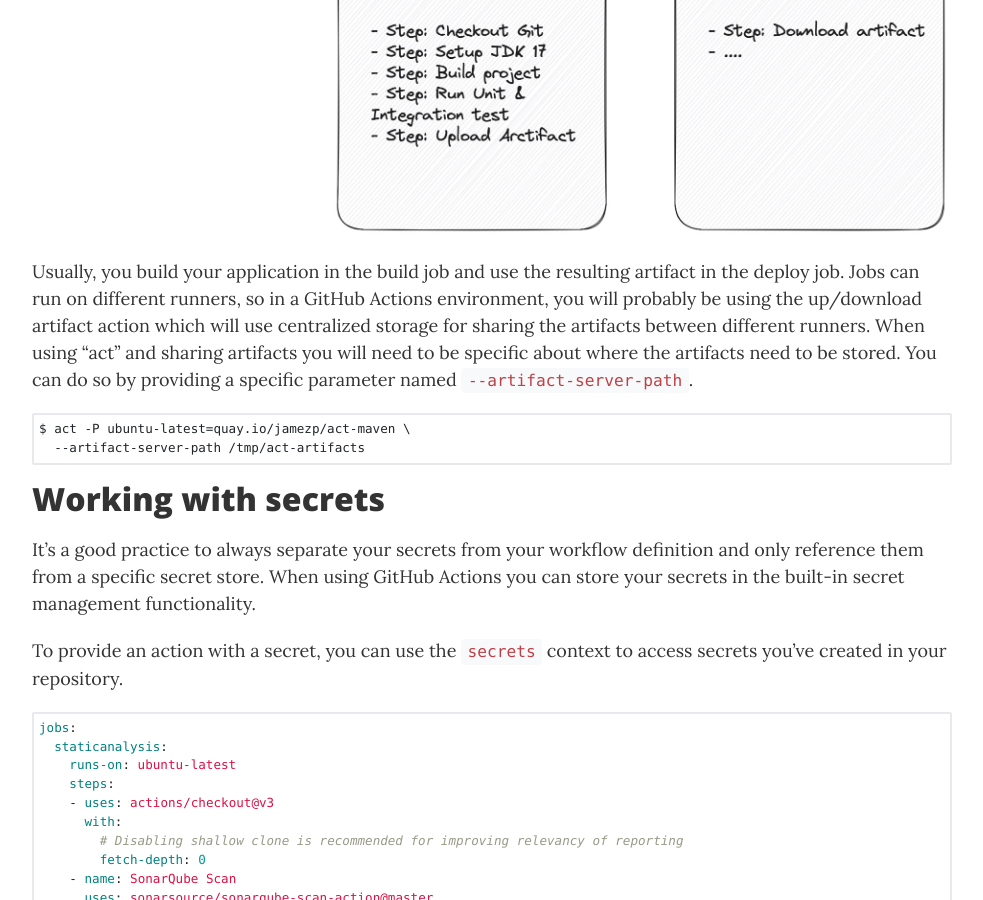
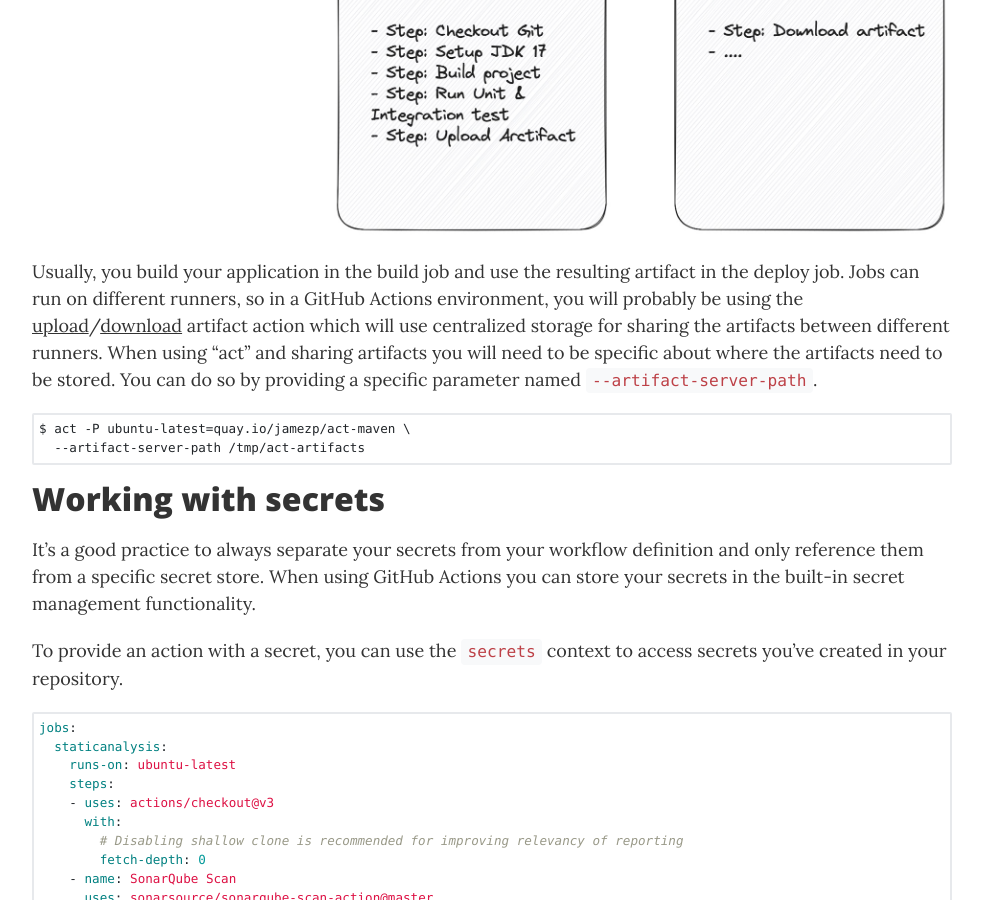
Before and after one commit to jreijn/jreijn.github.com, a Jekyll site: the page built from _posts/2023-07-03-develop-and-test-your-github-actions-workflow-locally-with-act.md, in a window 1280 px wide and 900 px high, scrolled down 2596 px. Shown: the whole window, without its empty margins (148-1131 px from the left). Built offline with Jekyll 4.4.1, drawn with Linux system fonts in a browser that asks for light colours; comment, search, counter and statistics services are not loaded.

Commit message:
Update links to actions

````diff
--- a/_posts/2023-07-03-develop-and-test-your-github-actions-workflow-locally-with-act.md
+++ b/_posts/2023-07-03-develop-and-test-your-github-actions-workflow-locally-with-act.md
@@ -79,7 +79,7 @@ Your GitHub actions workflow usually consists of one or more jobs that separate
 
 ![](/assets/2023/ga-event-workflow.jpg)
 
-Usually, you build your application in the build job and use the resulting artifact in the deploy job. Jobs can run on different runners, so in a GitHub Actions environment, you will probably be using the up/download artifact action which will use centralized storage for sharing the artifacts between different runners. When using "act" and sharing artifacts you will need to be specific about where the artifacts need to be stored. You can do so by providing a specific parameter named `--artifact-server-path`.
+Usually, you build your application in the build job and use the resulting artifact in the deploy job. Jobs can run on different runners, so in a GitHub Actions environment, you will probably be using the [upload](https://github.com/actions/upload-artifact)/[download](https://github.com/actions/download-artifact) artifact action which will use centralized storage for sharing the artifacts between different runners. When using "act" and sharing artifacts you will need to be specific about where the artifacts need to be stored. You can do so by providing a specific parameter named `--artifact-server-path`.
 
 ```plaintext
 $ act -P ubuntu-latest=quay.io/jamezp/act-maven \
````
